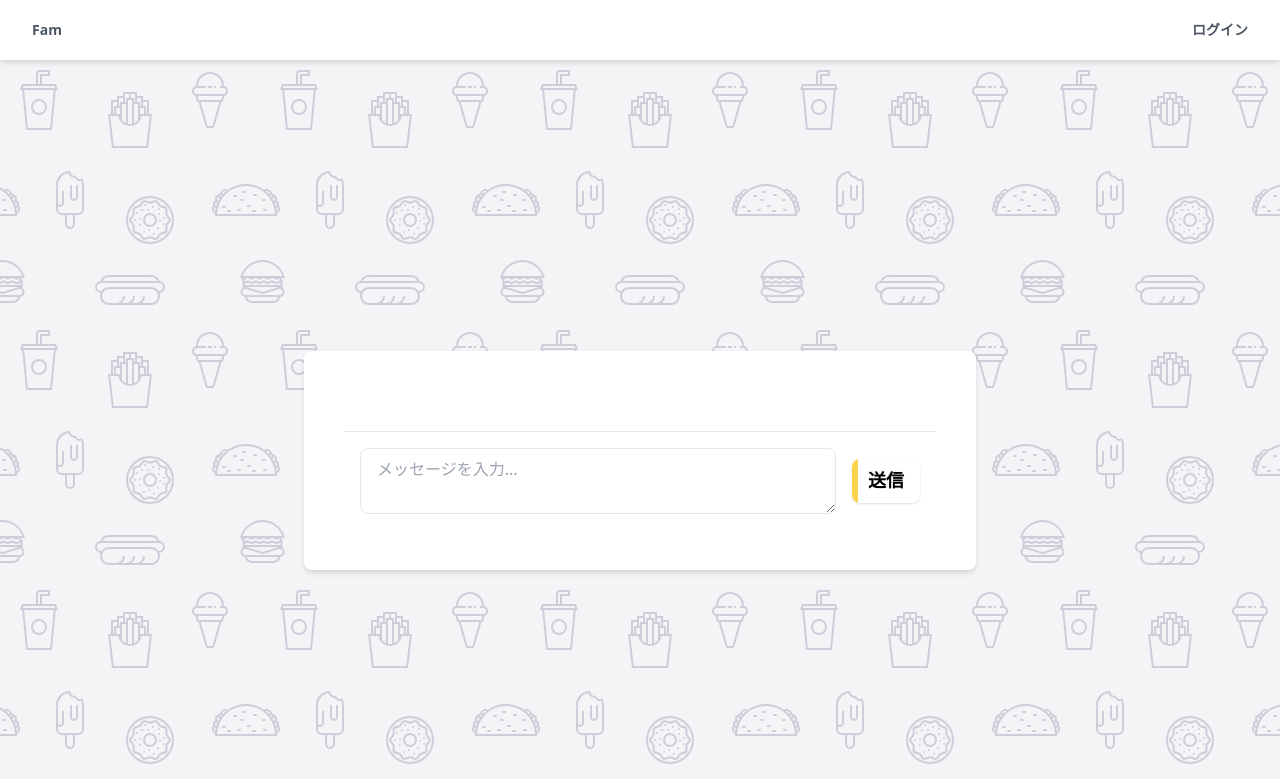
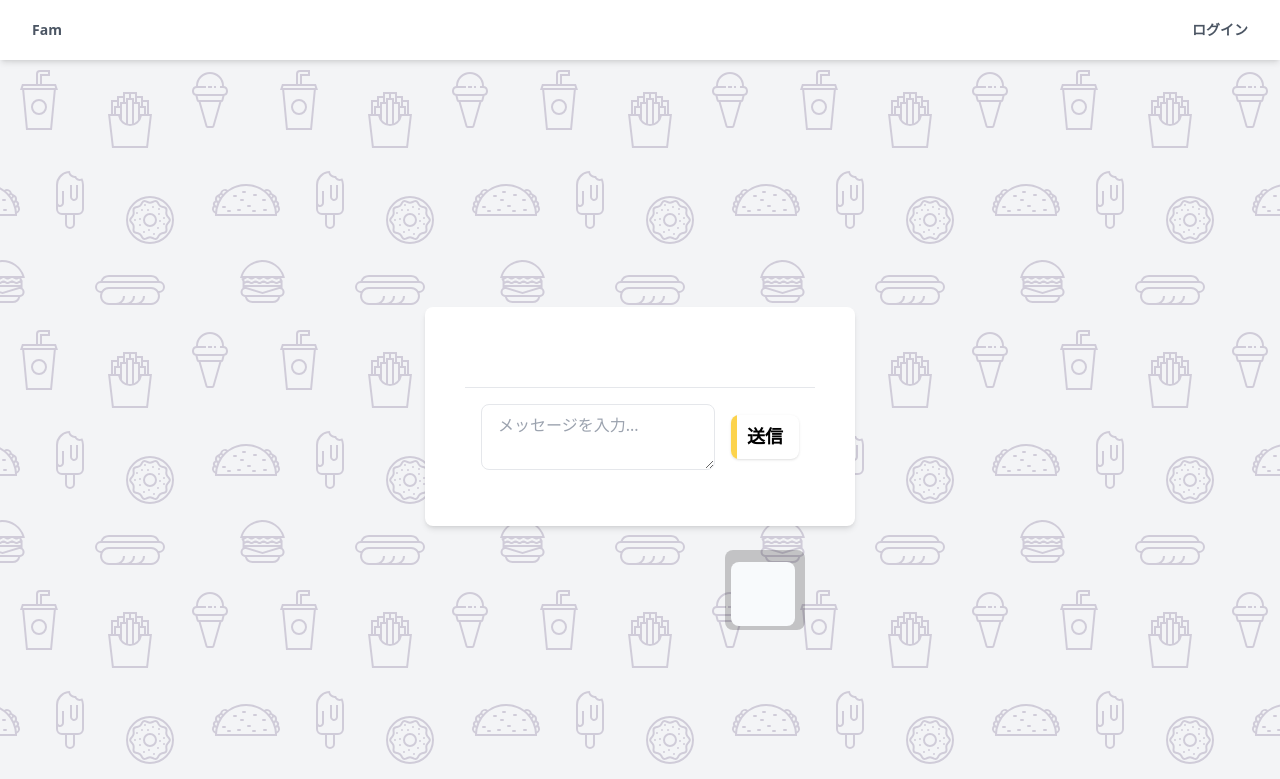
Before and after one commit to fixmix-hackathon/fixmix, a Next.js app: page / in a window 1280 px wide. Shown: the top 779 px of the page. Built offline with nearby package versions, Linux system fonts and the light colour scheme.

Commit message:
💄 グリグリ機能のUIをホーム画面に適用

```diff
--- a/app/page.tsx
+++ b/app/page.tsx
@@ -10,6 +10,7 @@ import { Message } from "./types/custom"
 import ThreeDotsLoader from "./components/ThreeDotsLoader"
 import { system_prompt } from "./constants/constants"
 import { useEffect } from "react"
+import Drag from "./components/Grigri/index"
 
 const Home: NextPage = () => {
   const [chats, setChats] = useState<Message[]>([
@@ -78,7 +79,8 @@ const Home: NextPage = () => {
   }
 
   return (
-    <div className="w-full max-w-2xl bg-white md:rounded-lg md:shadow-md p-4 md:p-10 my-10">
+    <div className="flex flex-col">
+      <div className="w-full max-w-2xl bg-white md:rounded-lg md:shadow-md p-4 md:p-10 mt-10 mb-0">
         <div className="mb-10">
           <AnimatePresence>
             {chats.slice(1, chats.length).map((chat, index) => {
@@ -93,7 +95,12 @@ const Home: NextPage = () => {
         </div>
         <InputForm onSubmit={handleSubmit} />
       </div>
+      <div className="h-32">
+        <Drag />
+      </div>
+    </div>
   )
+
 }
 
 export default Home
```
Lines whose indentation alone changed are shown as unchanged.
